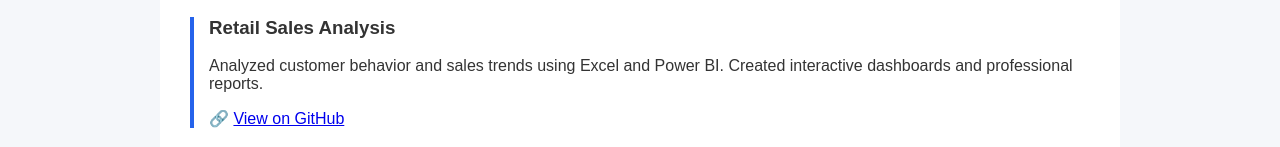
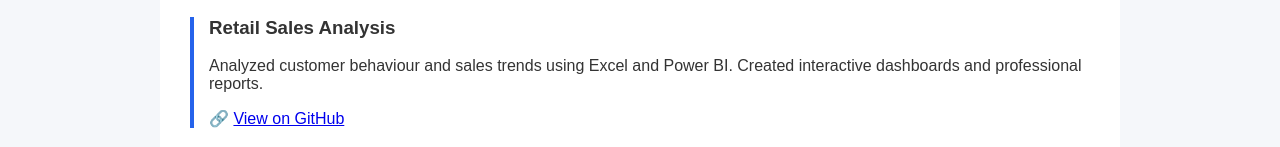
Before and after one commit to elleshz/elleshz.github.io, a plain HTML site: page index.html in a window 1280 px wide. Shown: the part 495-642 px from the top of the page. Drawn offline with Linux system fonts and the light colour scheme.

Commit message:
Update index.html

```diff
--- a/index.html
+++ b/index.html
@@ -69,7 +69,7 @@
     <div class="project">
         <h3>Retail Sales Analysis</h3>
         <p>
-            Analyzed customer behavior and sales trends using Excel and Power BI.
+            Analyzed customer behaviour and sales trends using Excel and Power BI.
             Created interactive dashboards and professional reports.
         </p>
         <p>
```
